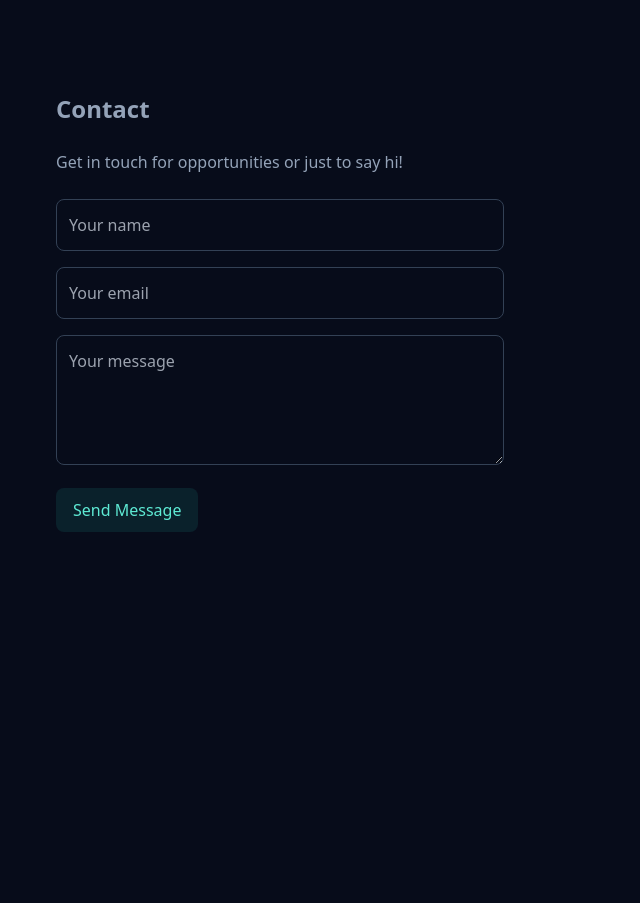
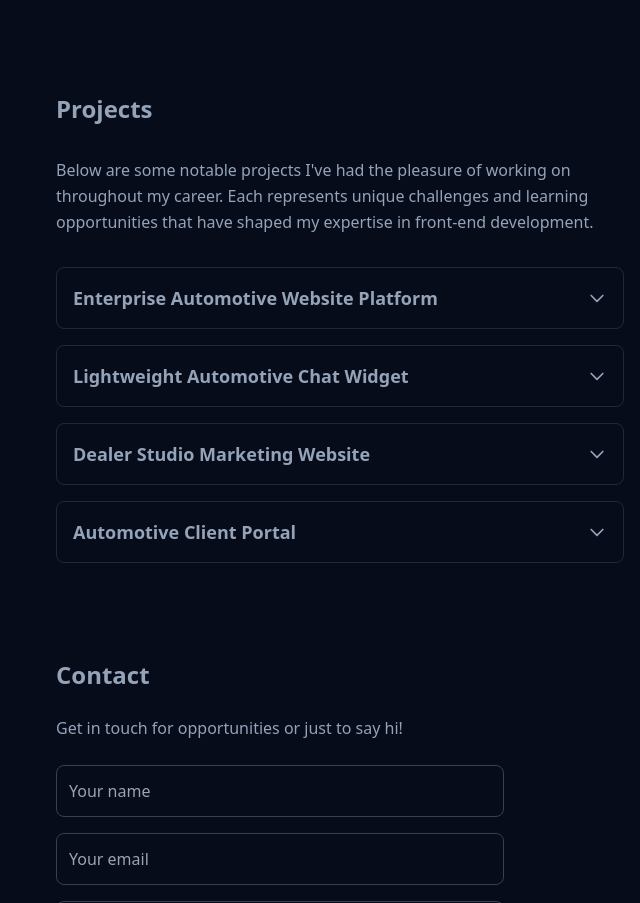
Before and after one commit to tmoran18/portfolio, an Astro site: page / in a window 1280 px wide. Shown: the part 1261-2164 px from the top of the page, without its empty margins (640-1280 px from the left). Before the commit the page ends 1841 px from the top, so only its background shows below. Built offline with nearby package versions, Linux system fonts and the light colour scheme; Astro itself is replaced by a stand-in of ours.

Commit message:
Add projects & update light mode hover colours

```diff
--- a/src/components/ExperienceCard.tsx
+++ b/src/components/ExperienceCard.tsx
@@ -19,7 +19,7 @@ export const ExperienceCard = ({
     <a
       href={url}
       target="_blank"
-      className="block cursor-pointer lg:p-6 rounded-lg hover:bg-badge-light-bg/5 dark:hover:bg-badge-dark-bg/5 transition-colors group"
+      className="block cursor-pointer lg:p-6 rounded-lg hover:bg-blue-50 dark:hover:bg-badge-dark-bg/5 transition-colors group"
     >
       <div className="flex flex-col sm:flex-row justify-betweenmb-4">
         <div className="min-w-[120px] my-1 text-sm text-text-light/60 dark:text-text-dark">
--- a/src/components/MainContent.tsx
+++ b/src/components/MainContent.tsx
@@ -2,13 +2,15 @@ import { ExperienceCard } from './ExperienceCard'
 import { experiences } from '../data/experiences'
 import { Badge } from './Badge'
 import { ContactForm } from './ContactForm'
+import { projects } from '../data/projects'
+import { ProjectAccordion } from './ProjectAccordion'
 
 export default function MainContent() {
   return (
     <div className="container mx-auto px-4 mt-12 lg:mt-24">
       <div className="grid grid-cols-1 lg:grid-cols-2 gap-16">
         {/* Left Column - Sticky */}
-        <div className="lg:sticky lg:top-24 lg:h-[calc(100vh-5rem)]">
+        <div className="lg:sticky lg:top-24 lg:self-start lg:h-auto">
           <div className="space-y-6">
             <h1 className="text-5xl font-bold">Front End Developer</h1>
             <p className="text-xl">
@@ -74,9 +76,19 @@ export default function MainContent() {
           </section>
 
           {/* Projects Section */}
-          {/* <section id="projects" className="lg:pl-6 space-y-8 scroll-mt-20">
+          <section id="projects" className="lg:pl-6 space-y-8 scroll-mt-20">
             <h2 className="text-2xl font-bold">Projects</h2>
-          </section> */}
+            <p className="mb-8">
+              Below are some notable projects I've had the pleasure of working on throughout my
+              career. Each represents unique challenges and learning opportunities that have shaped
+              my expertise in front-end development.
+            </p>
+            <div className="space-y-4">
+              {projects.map((project, index) => (
+                <ProjectAccordion key={index} {...project} />
+              ))}
+            </div>
+          </section>
 
           {/* Contact Section */}
           <section id="contact" className="lg:pl-6 space-y-6 scroll-mt-20">
--- /dev/null
+++ b/src/components/ProjectAccordion.tsx
@@ -0,0 +1,49 @@
+import { useState } from 'react'
+import { Badge } from './Badge'
+
+interface ProjectAccordionProps {
+  title: string
+  description: string[]
+  technologies: string[]
+}
+
+export const ProjectAccordion = ({ title, description, technologies }: ProjectAccordionProps) => {
+  const [isOpen, setIsOpen] = useState(false)
+
+  return (
+    <div className="border border-slate-200 dark:border-slate-800 rounded-lg overflow-hidden">
+      <button
+        onClick={() => setIsOpen(!isOpen)}
+        className="w-full px-4 py-4 flex items-center justify-between hover:bg-blue-50 dark:hover:bg-badge-dark-bg/5 transition-colors"
+      >
+        <h3 className="text-sm sm:text-lg font-semibold text-left">{title}</h3>
+        <svg
+          className={`w-5 h-5 transform transition-transform ${isOpen ? 'rotate-180' : ''}`}
+          fill="none"
+          viewBox="0 0 24 24"
+          stroke="currentColor"
+        >
+          <path strokeLinecap="round" strokeLinejoin="round" strokeWidth={2} d="M19 9l-7 7-7-7" />
+        </svg>
+      </button>
+      <div
+        className={`overflow-hidden transition-all duration-300 ease-in-out ${
+          isOpen ? 'max-h-[1000px]' : 'max-h-0'
+        }`}
+      >
+        <div className="p-4 space-y-4">
+          {description.map((desc, index) => (
+            <p key={index} className="text-text-light/80 dark:text-text-dark/80">
+              {desc}
+            </p>
+          ))}
+          <div className="flex flex-wrap gap-2">
+            {technologies.map((tech) => (
+              <Badge key={tech}>{tech}</Badge>
+            ))}
+          </div>
+        </div>
+      </div>
+    </div>
+  )
+}
--- /dev/null
+++ b/src/data/projects.ts
@@ -0,0 +1,38 @@
+export const projects = [
+  {
+    title: 'Enterprise Automotive Website Platform',
+    description: [
+      `Contributed to a large-scale Next.js monorepo platform serving 1000+ automotive dealership websites with 100K+ monthly visitors. Collaborated on developing a modular component system using SCSS modules and Radix UI, enabling rapid customisation while maintaining consistent brand standards and performance.`,
+
+      `Actively participating in the ongoing migration from Next.js Pages to App Router architecture, implementing state management with Jotai and React Context for improved performance. The platform's comprehensive design system and component library enables efficient deployment of new dealer websites while ensuring scalability and maintainability of the codebase.`,
+    ],
+    technologies: ['React', 'TypeScript', 'Next.js', 'SCSS', 'Radix UI'],
+  },
+  {
+    title: 'Lightweight Automotive Chat Widget',
+    description: [
+      `Collaborated on developing a compact (15kb) vanilla JavaScript chatbot solution for automotive dealerships. Built alongside the founder in around 8 weeks, the widget has proven highly successful, maintaining a stable production deployment with minimal maintenance required. Implemented comprehensive Cypress testing to ensure reliability.`,
+
+      `Currently prototyping a modernised version using Preact & TypeScript, aiming to enhance developer experience while maintaining the minimal bundle size. The proposed architecture leverages Zustand for state management, Vite for bundling, and Playwright for testing, designed to enable easier feature additions while preserving performance.`,
+    ],
+    technologies: ['JavaScript', 'Preact', 'TypeScript', 'Vite', 'Cypress', 'Playwright'],
+  },
+  {
+    title: 'Dealer Studio Marketing Website',
+    description: [
+      `Developed a pixel-perfect implementation of a comprehensive marketing website from detailed Figma designs. Working with entire site design in high-fidelity mockups for the first time in my career, I successfully translated intricate design specifications into a fully responsive website that matched the designer's vision exactly.`,
+
+      `Leveraged modern web technologies including Next.js, TypeScript, and Tailwind CSS, while incorporating ShadCN UI components to ensure consistent design patterns. The project showcased the power of design-development collaboration, resulting in a polished, professional website that effectively showcases the product.`,
+    ],
+    technologies: ['React', 'TypeScript', 'Next.js', 'Tailwind CSS', 'ShadCN UI', 'Figma'],
+  },
+  {
+    title: 'Automotive Client Portal',
+    description: [
+      `Contributed development to a secure client portal integrated into dealership websites using Next.js App Router and Supabase. Implemented robust authentication flows and middleware to ensure protected routes and data security. The portal enables users to manage their website watchlist, view service history, and handle customer interactions in real-time.`,
+
+      `Leveraged Supabase's authentication capabilities while utilising Next.js middleware for route protection and session management. The implementation showcases modern full-stack development practices with type-safe database queries and server-side rendering for optimal performance.`,
+    ],
+    technologies: ['Next.js', 'TypeScript', 'Supabase', 'Middleware', 'PostgreSQL'],
+  },
+]
```
